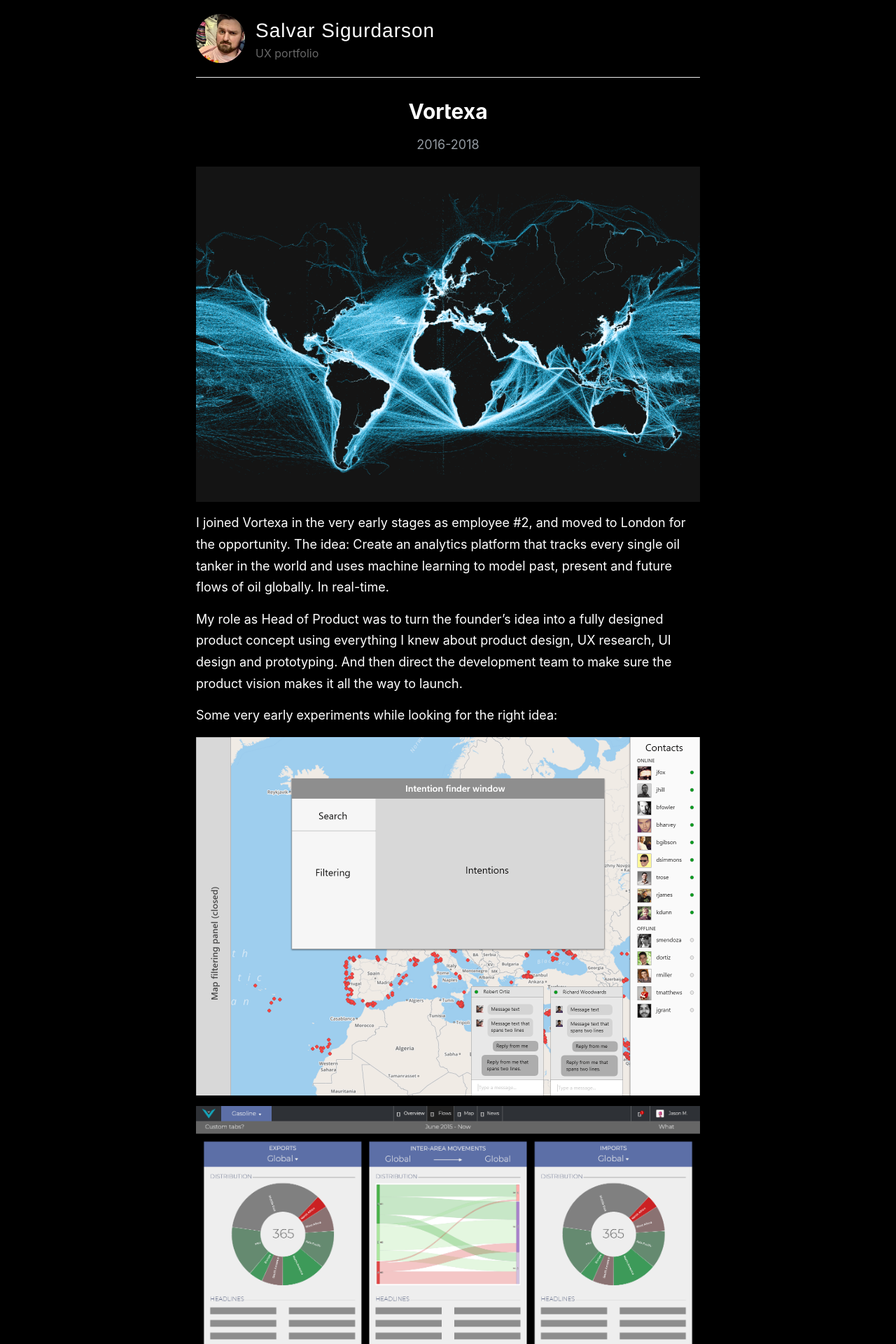
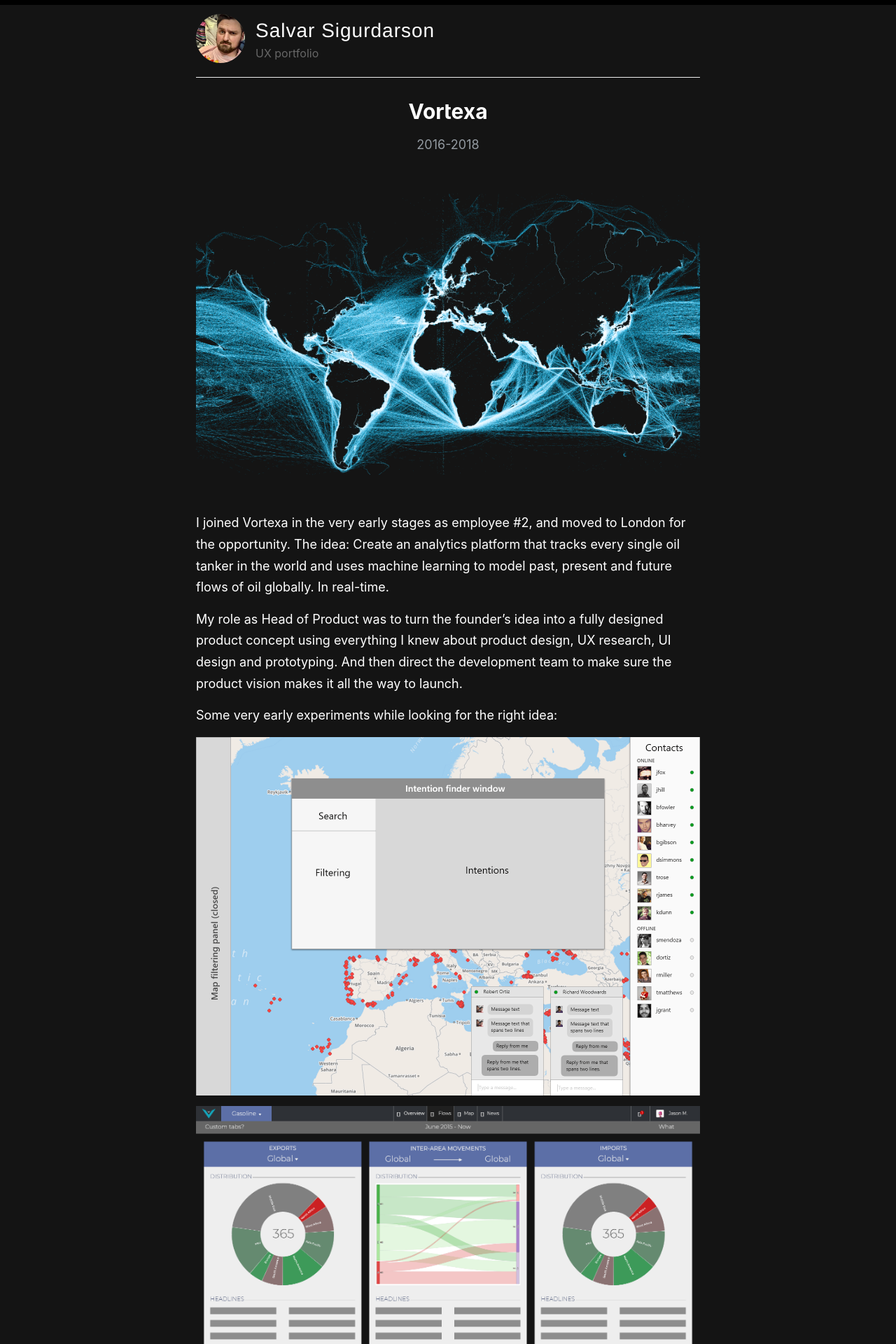
Before and after one commit to Salvar/salvar.github.io, a Jekyll site: the page built from index.html, in a window 1280 px wide. Shown: the top 1920 px of the page at 70% size. Built offline with Jekyll 4.4.1, drawn with Linux system fonts in a browser that asks for light colours; the list of posts is cut into pages by our own code.

Commit message:
Update style.scss

```diff
--- a/assets/style.scss
+++ b/assets/style.scss
@@ -21,7 +21,7 @@
 }
 
 body {
-  background: #000;
+  background: #141414;
   font-family: -system-ui, -apple-system, BlinkMacSystemFont, "Segoe UI", Roboto, Helvetica, Arial, sans-serif, "Apple Color Emoji", "Segoe UI Emoji", "Segoe UI Symbol";
   color: #fff;
   line-height: 1.7;
```
